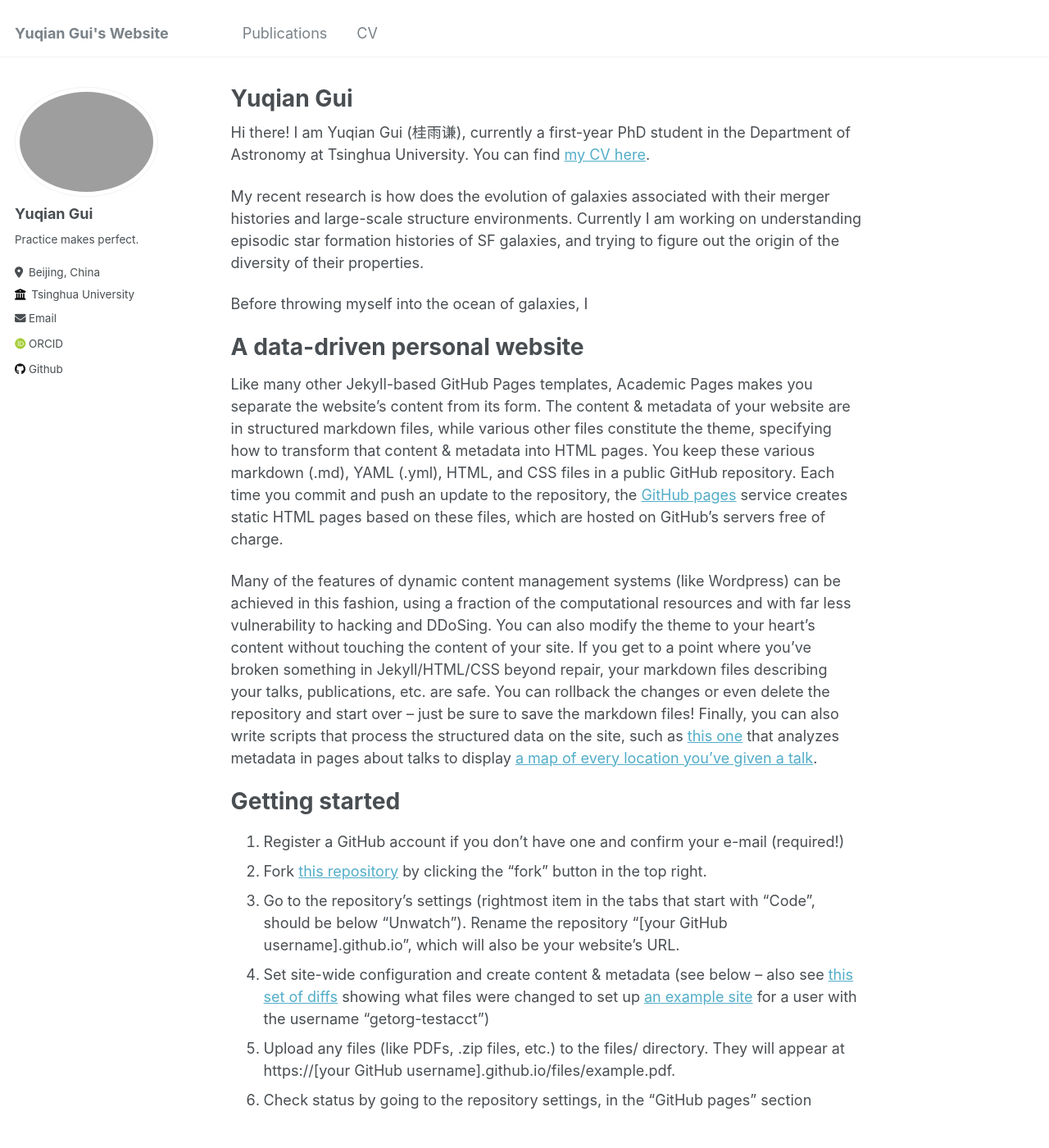
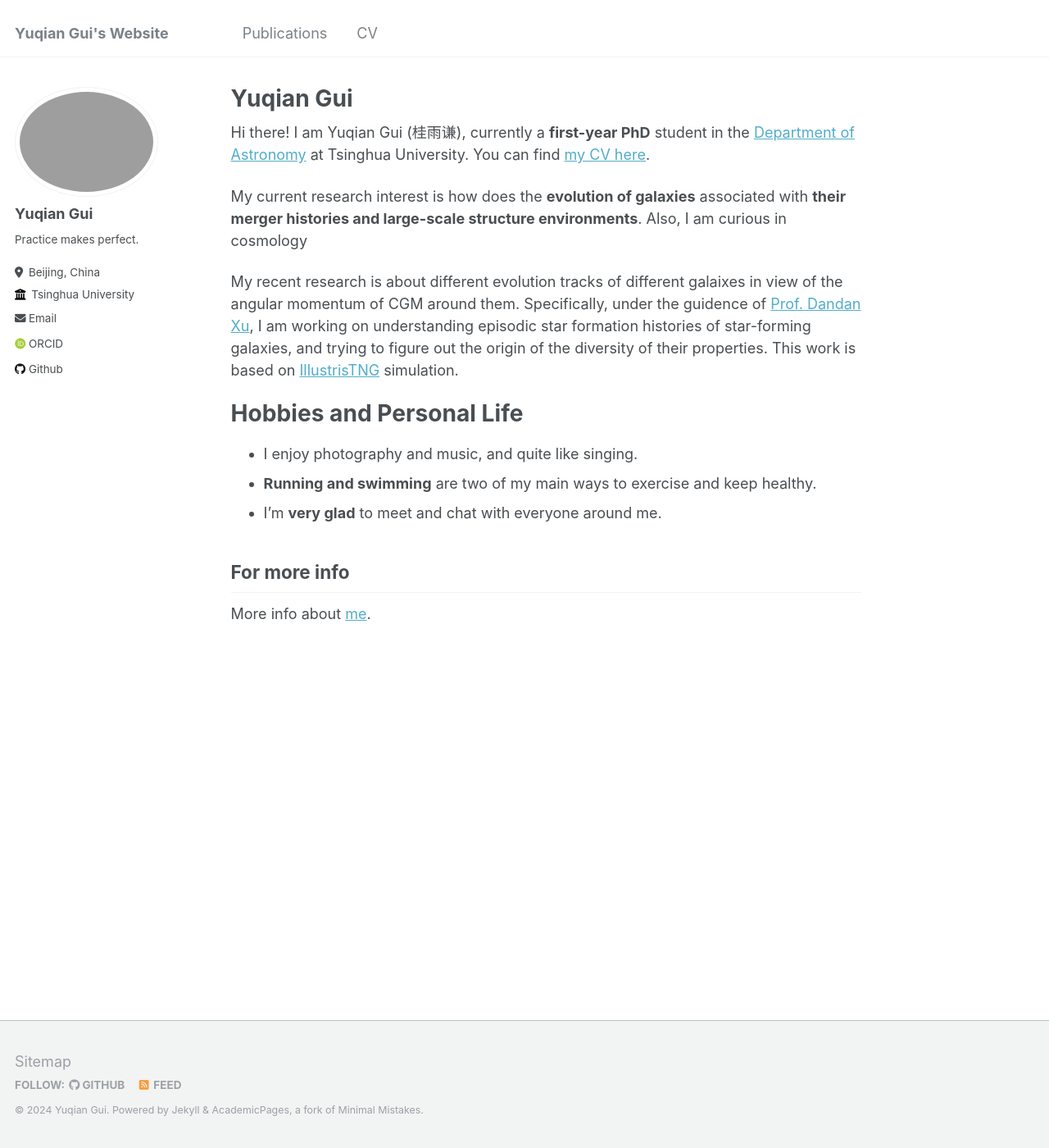
Before and after one commit to yq-gui/yq-gui.github.io, a Jekyll site: the page built from _pages/about.md, in a window 1280 px wide and 1400 px high. Shown: the whole window at 82% size. Built offline with Jekyll 4.4.1, drawn with Linux system fonts in a browser that asks for light colours; some web fonts are replaced; some of the changed text lies outside the part shown.

Commit message:
Update about.md

```diff
--- a/_pages/about.md
+++ b/_pages/about.md
@@ -8,47 +8,18 @@ redirect_from:
 ---
 
 
-Hi there! I am Yuqian Gui (桂雨谦), currently a first-year PhD student in the Department of Astronomy at Tsinghua University. You can find [my CV here](/files/CV.pdf).
+Hi there! I am Yuqian Gui (桂雨谦), currently a **first-year PhD** student in the [Department of Astronomy](https://astro.tsinghua.edu.cn) at Tsinghua University. You can find [my CV here](/files/CV.pdf).
 
-My recent research is how does the evolution of galaxies associated with their merger histories and large-scale structure environments. Currently I am working on understanding episodic star formation histories of SF galaxies, and trying to figure out the origin of the diversity of their properties.
+My current research interest is how does the **evolution of galaxies** associated with **their merger histories and large-scale structure environments**. Also, I am curious in cosmology
 
-Before throwing myself into the ocean of galaxies, I
+My recent research is about different evolution tracks of different galaixes in view of the angular momentum of CGM around them. Specifically, under the guidence of [Prof. Dandan Xu](http://i.astro.tsinghua.edu.cn/~dxu/), I am working on understanding episodic star formation histories of star-forming galaxies, and trying to figure out the origin of the diversity of their properties. This work is based on [IllustrisTNG](https://www.tng-project.org) simulation.
 
-A data-driven personal website
+Hobbies and Personal Life
 ======
-Like many other Jekyll-based GitHub Pages templates, Academic Pages makes you separate the website's content from its form. The content & metadata of your website are in structured markdown files, while various other files constitute the theme, specifying how to transform that content & metadata into HTML pages. You keep these various markdown (.md), YAML (.yml), HTML, and CSS files in a public GitHub repository. Each time you commit and push an update to the repository, the [GitHub pages](https://pages.github.com/) service creates static HTML pages based on these files, which are hosted on GitHub's servers free of charge.
-
-Many of the features of dynamic content management systems (like Wordpress) can be achieved in this fashion, using a fraction of the computational resources and with far less vulnerability to hacking and DDoSing. You can also modify the theme to your heart's content without touching the content of your site. If you get to a point where you've broken something in Jekyll/HTML/CSS beyond repair, your markdown files describing your talks, publications, etc. are safe. You can rollback the changes or even delete the repository and start over -- just be sure to save the markdown files! Finally, you can also write scripts that process the structured data on the site, such as [this one](https://github.com/academicpages/academicpages.github.io/blob/master/talkmap.ipynb) that analyzes metadata in pages about talks to display [a map of every location you've given a talk](https://academicpages.github.io/talkmap.html).
-
-Getting started
-======
-1. Register a GitHub account if you don't have one and confirm your e-mail (required!)
-1. Fork [this repository](https://github.com/academicpages/academicpages.github.io) by clicking the "fork" button in the top right.
-1. Go to the repository's settings (rightmost item in the tabs that start with "Code", should be below "Unwatch"). Rename the repository "[your GitHub username].github.io", which will also be your website's URL.
-1. Set site-wide configuration and create content & metadata (see below -- also see [this set of diffs](http://archive.is/3TPas) showing what files were changed to set up [an example site](https://getorg-testacct.github.io) for a user with the username "getorg-testacct")
-1. Upload any files (like PDFs, .zip files, etc.) to the files/ directory. They will appear at https://[your GitHub username].github.io/files/example.pdf.
-1. Check status by going to the repository settings, in the "GitHub pages" section
-
-Site-wide configuration
-------
-The main configuration file for the site is in the base directory in [_config.yml](https://github.com/academicpages/academicpages.github.io/blob/master/_config.yml), which defines the content in the sidebars and other site-wide features. You will need to replace the default variables with ones about yourself and your site's github repository. The configuration file for the top menu is in [_data/navigation.yml](https://github.com/academicpages/academicpages.github.io/blob/master/_data/navigation.yml). For example, if you don't have a portfolio or blog posts, you can remove those items from that navigation.yml file to remove them from the header.
-
-Create content & metadata
-------
-For site content, there is one markdown file for each type of content, which are stored in directories like _publications, _talks, _posts, _teaching, or _pages. For example, each talk is a markdown file in the [_talks directory](https://github.com/academicpages/academicpages.github.io/tree/master/_talks). At the top of each markdown file is structured data in YAML about the talk, which the theme will parse to do lots of cool stuff. The same structured data about a talk is used to generate the list of talks on the [Talks page](https://academicpages.github.io/talks), each [individual page](https://academicpages.github.io/talks/2012-03-01-talk-1) for specific talks, the talks section for the [CV page](https://academicpages.github.io/cv), and the [map of places you've given a talk](https://academicpages.github.io/talkmap.html) (if you run this [python file](https://github.com/academicpages/academicpages.github.io/blob/master/talkmap.py) or [Jupyter notebook](https://github.com/academicpages/academicpages.github.io/blob/master/talkmap.ipynb), which creates the HTML for the map based on the contents of the _talks directory).
-
-**Markdown generator**
-
-I have also created [a set of Jupyter notebooks](https://github.com/academicpages/academicpages.github.io/tree/master/markdown_generator
-) that converts a CSV containing structured data about talks or presentations into individual markdown files that will be properly formatted for the Academic Pages template. The sample CSVs in that directory are the ones I used to create my own personal website at stuartgeiger.com. My usual workflow is that I keep a spreadsheet of my publications and talks, then run the code in these notebooks to generate the markdown files, then commit and push them to the GitHub repository.
-
-How to edit your site's GitHub repository
-------
-Many people use a git client to create files on their local computer and then push them to GitHub's servers. If you are not familiar with git, you can directly edit these configuration and markdown files directly in the github.com interface. Navigate to a file (like [this one](https://github.com/academicpages/academicpages.github.io/blob/master/_talks/2012-03-01-talk-1.md) and click the pencil icon in the top right of the content preview (to the right of the "Raw | Blame | History" buttons). You can delete a file by clicking the trashcan icon to the right of the pencil icon. You can also create new files or upload files by navigating to a directory and clicking the "Create new file" or "Upload files" buttons.
-
-Example: editing a markdown file for a talk
-![Editing a markdown file for a talk](/images/editing-talk.png)
+* I enjoy photography and music, and quite like singing.
+* **Running and swimming** are two of my main ways to exercise and keep healthy.
+* I'm **very glad** to meet and chat with everyone around me.
 
 For more info
 ------
-More info about configuring Academic Pages can be found in [the guide](https://academicpages.github.io/markdown/). The [guides for the Minimal Mistakes theme](https://mmistakes.github.io/minimal-mistakes/docs/configuration/) (which this theme was forked from) might also be helpful.
+More info about [me](/files/CV.pdf).
```
